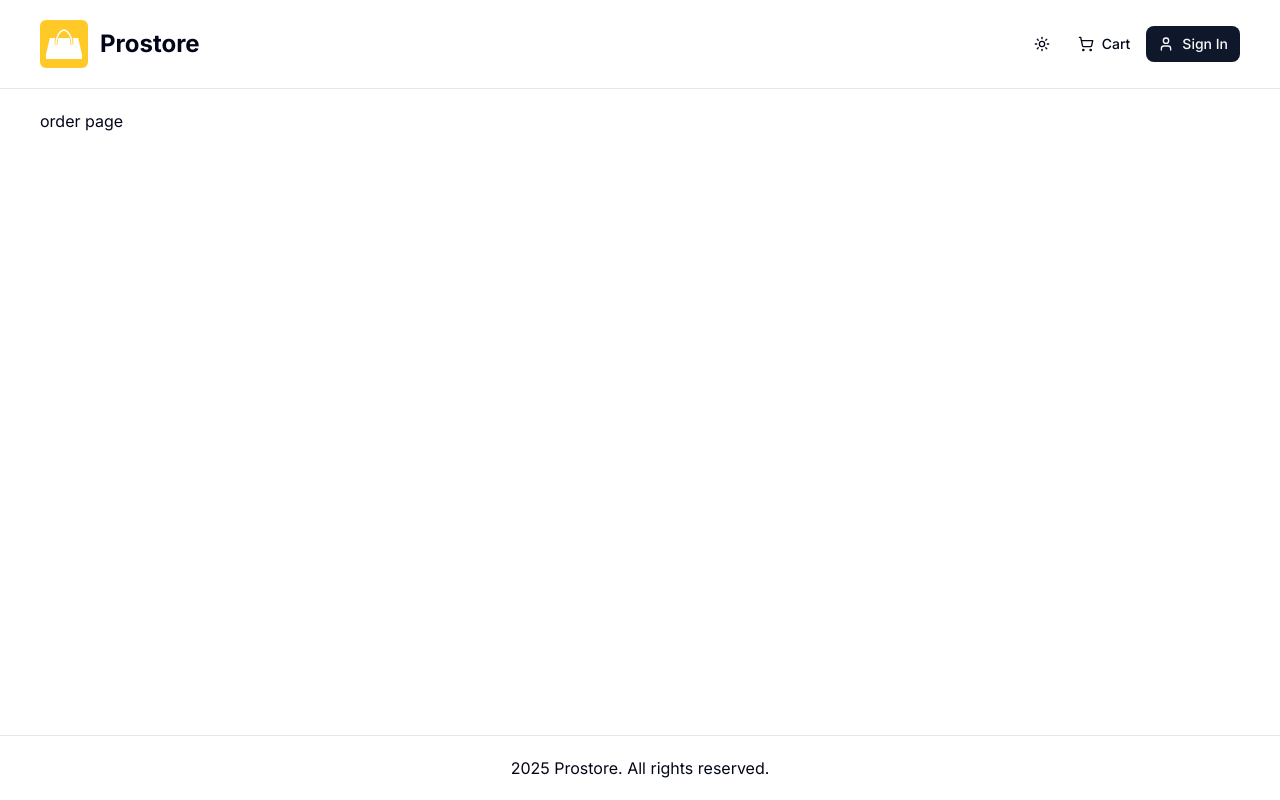
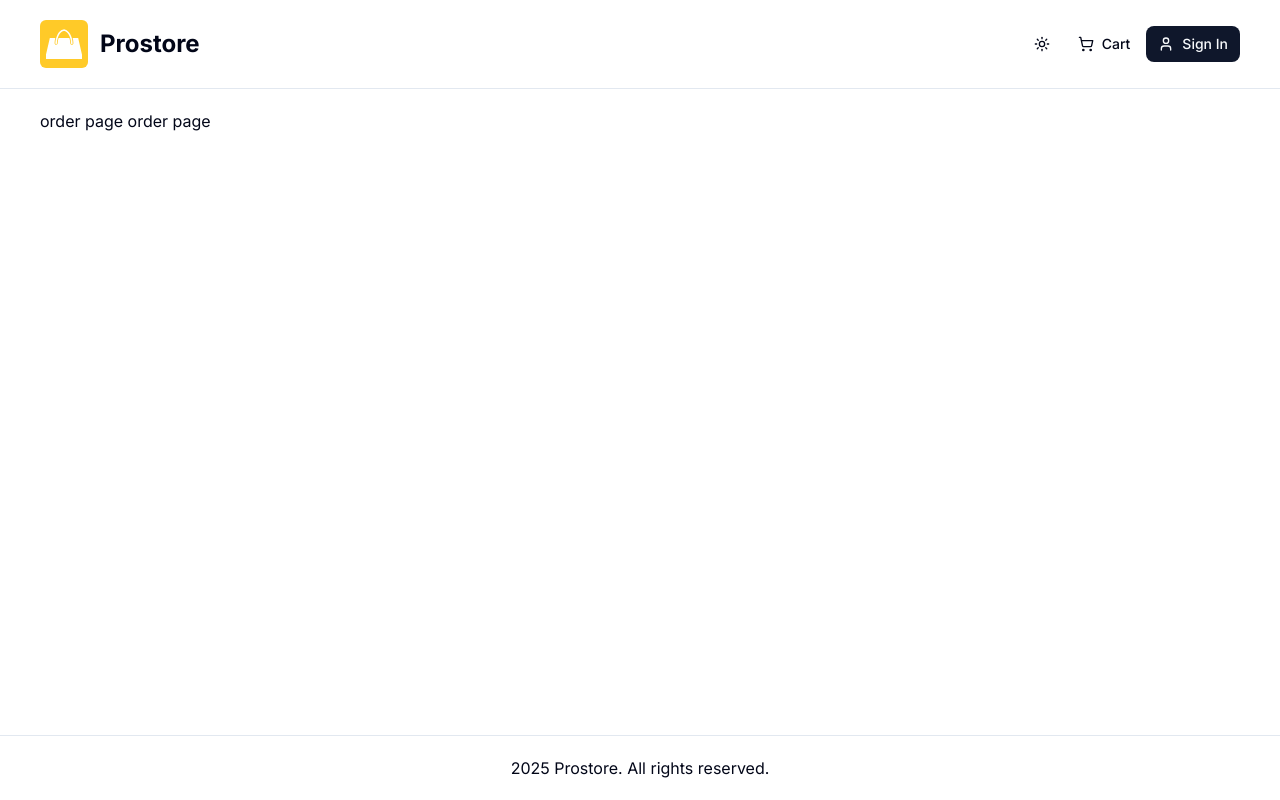
Before and after one commit to zainahmad-dev/prostore, a Next.js app: page /order/1 in a window 1280 px wide. Built offline with nearby package versions, Linux system fonts and the light colour scheme; no server answers.

Commit message:
Minor Changes

```diff
--- a/app/(root)/order/[id]/page.tsx
+++ b/app/(root)/order/[id]/page.tsx
@@ -1,6 +1,7 @@
 const OrderPage = () => {
     return (  <>
 
+    order page
     order page
     </>);
 }
```
